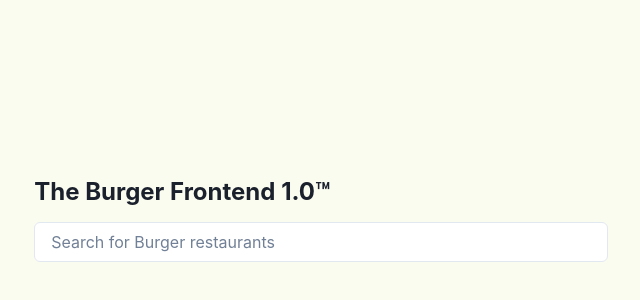
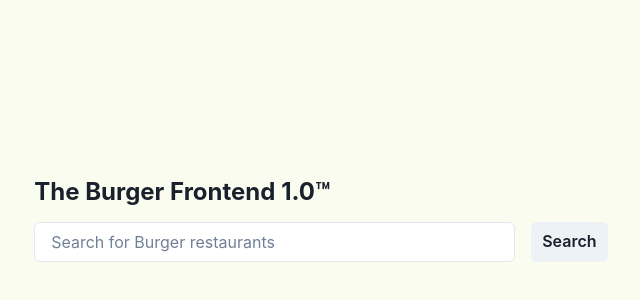
Before and after one commit to Stekmo/burger-frontend, a Next.js app: page / in a window 1280 px wide. Shown: the part 182-482 px from the top of the page, without its empty margins (319-959 px from the left). Built offline with nearby package versions, Linux system fonts and the light colour scheme.

Commit message:
Added search button on frontpage

```diff
--- a/pages/_app.js
+++ b/pages/_app.js
@@ -1,4 +1,4 @@
-import { ChakraProvider } from '@chakra-ui/react'
+import { Box, ChakraProvider } from '@chakra-ui/react'
 import { extendTheme } from '@chakra-ui/react'
 
 const colors = {
@@ -13,8 +13,10 @@ const theme = extendTheme({ colors })
 
 function MyApp({ Component, pageProps }) {
   return (
-    <ChakraProvider>
-      <Component {...pageProps} />
+    <ChakraProvider theme={theme}>
+      <Box minHeight="100vh" bg="#fbfcf0">
+        <Component {...pageProps} />
+      </Box>
     </ChakraProvider>
   )
 }
--- a/pages/index.js
+++ b/pages/index.tsx
@@ -1,5 +1,5 @@
 import Head from 'next/head'
-import { Text, Input, Container, Box } from '@chakra-ui/react'
+import { Text, Input, Container, Box, Button, Flex } from '@chakra-ui/react'
 
 export default function Home() {
   return (
@@ -10,12 +10,13 @@ export default function Home() {
         <link rel="icon" href="/favicon.ico" />
       </Head>
 
-      <Box bg="#fbfcf0">
-        <Container height="100vh" display="flex" justifyContent="center" flexDirection="column">
-          <Text fontSize="2xl" fontWeight="bold" mb={3}>The Burger Frontend 1.0™</Text>
+      <Container height="100vh" display="flex" justifyContent="center" flexDirection="column">
+        <Text fontSize="2xl" fontWeight="bold" mb={3}>The Burger Frontend 1.0™</Text>
+        <Flex>
           <Input bg="white" placeholder='Search for Burger restaurants' />
-        </Container>
-      </Box>
+          <Button ml={4}>Search</Button>
+        </Flex>
+      </Container>
     </>
   )
 }
```
